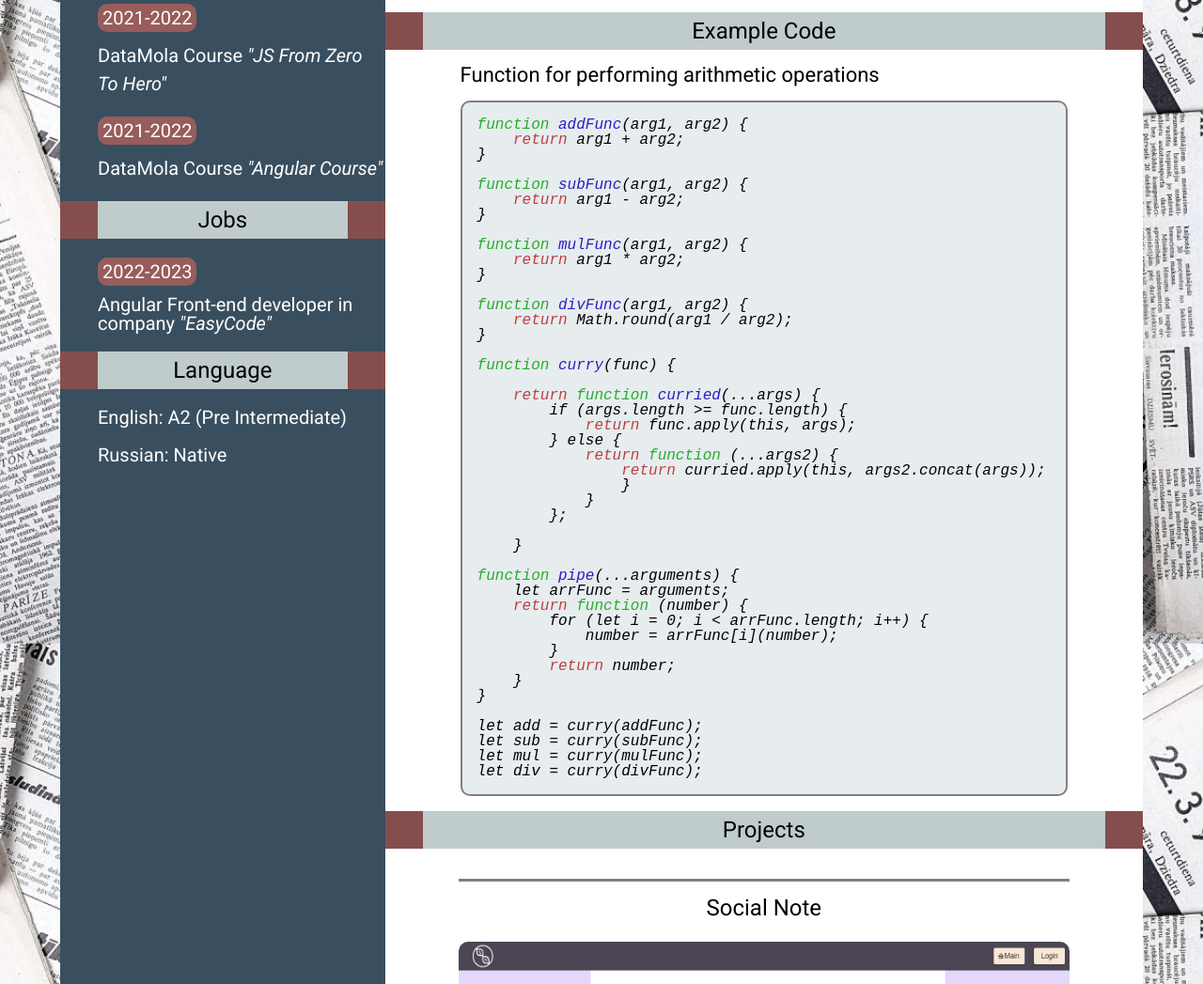
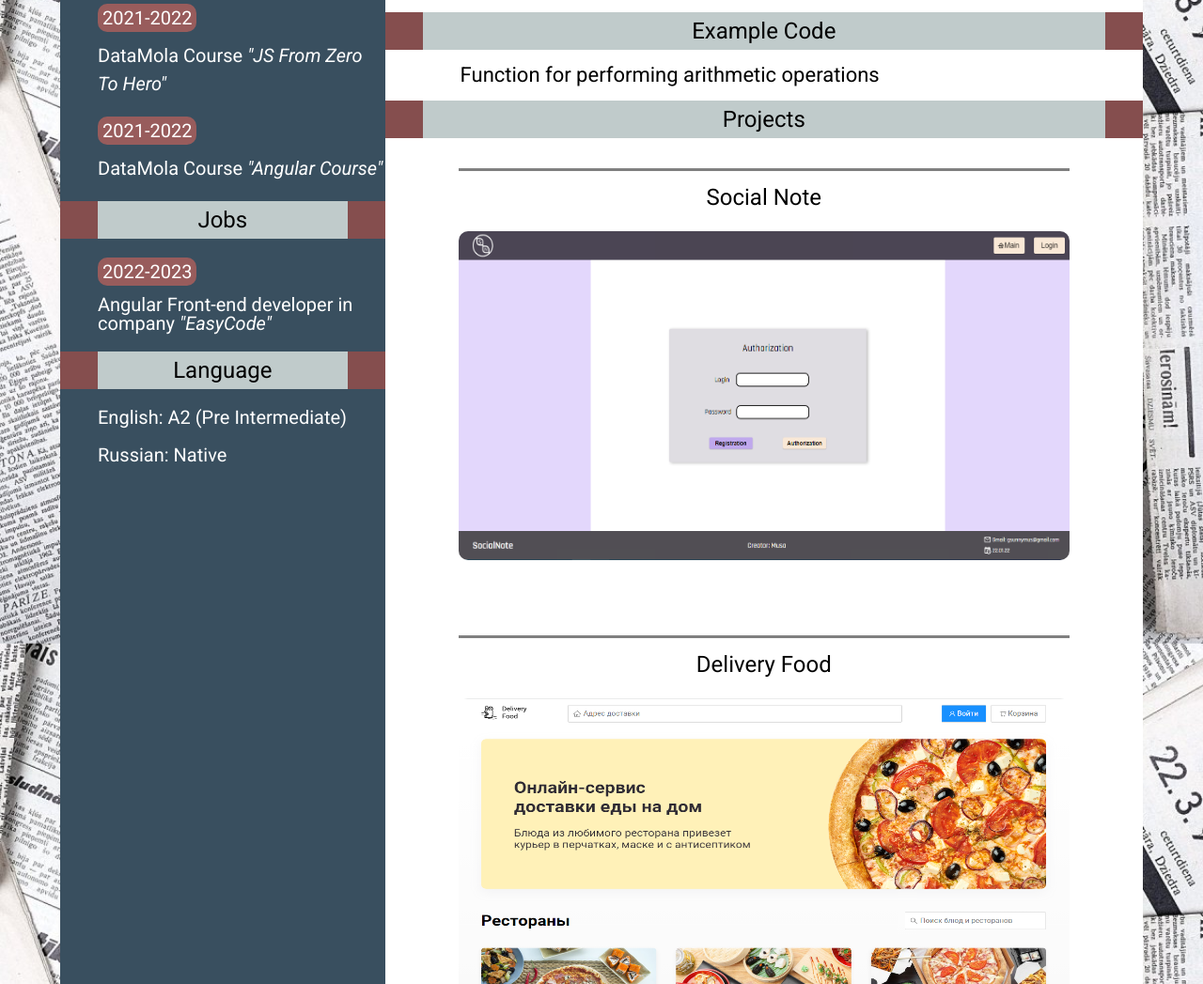
Before and after one commit to Musa98/rsschool-cv, a plain HTML site: page index.html in a window 1280 px wide. Shown: the part 1022-2069 px from the top of the page at 94% size. Drawn offline with Linux system fonts and the light colour scheme.

Commit message:
fix: delete pre tag

```diff
--- a/index.html
+++ b/index.html
@@ -172,7 +172,7 @@
 
                     <div class="skills__body">
                         <span class="skills__title">Function for performing arithmetic operations</span>
-<pre class="skills__code">
+<!-- <pre class="skills__code">
 <span class="skills__function">function</span> <span class="skills__function-name">addFunc</span>(arg1, arg2) {
     <span class="skills__return">return</span> arg1 + arg2;
 }
@@ -192,7 +192,7 @@
 <span class="skills__function">function</span> <span class="skills__function-name">curry</span>(func) {
 
     <span class="skills__return">return</span> <span class="skills__function">function</span> <span class="skills__function-name">curried</span>(...args) {
-        if (args.length >= func.length) {
+        if (args.length &gt;= func.length) {
             <span class="skills__return">return</span> func.apply(this, args);
         } else {
             <span class="skills__return">return</span> <span class="skills__function">function</span> (...args2) {
@@ -217,7 +217,7 @@ let add = curry(addFunc);
 let sub = curry(subFunc);
 let mul = curry(mulFunc);
 let div = curry(divFunc);
-</pre>
+</pre> -->
                     </div>
                 </div>
 
```
